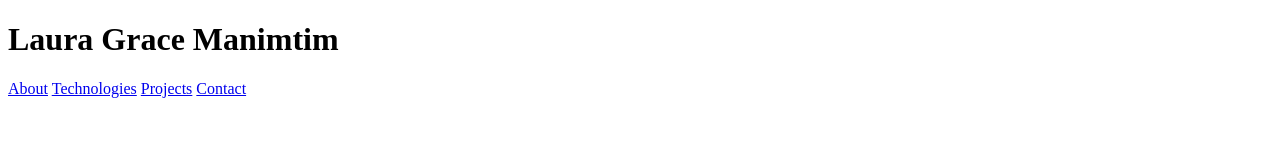
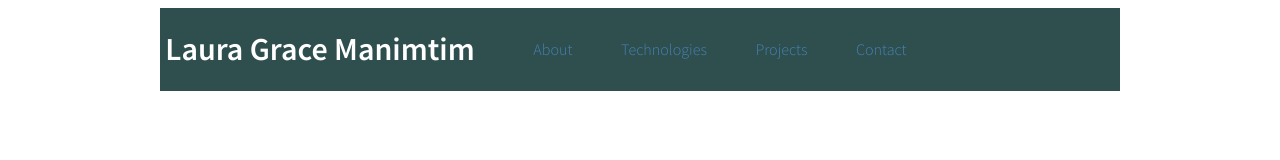
Before and after one commit to lauragracem/prep-portfolio, a website: page index.html in a window 1280 px wide. Drawn offline with Linux system fonts and the light colour scheme.

Commit message:
HTML with CSS class update

```diff
--- a/index.html
+++ b/index.html
@@ -1,21 +1,22 @@
 <!DOCTYPE html>
-
-<html>
+<html lang="en">
   <head>
+    <meta charset="UTF-8">
+    <meta name="viewport" content="width=device-width, initial-scale=1.0">
     <link href="https://fonts.googleapis.com/css?family=Source+Sans+Pro:300,600&display=swap" rel="stylesheet">
-    <link href="grid.css">
-    <link href="styles.css">
+    <link href="grid.css" rel="stylesheet">
+    <link href="styles.css" rel="stylesheet">
     <title>Prep Portfolio</title>
   </head>
   <body>
-    <div class="container">
-      <header class="row">
+    <div class="container text-align-center">
+      <header class="row justify-between align-center white-text page-header">
         <h1 class="col-4">Laura Grace Manimtim</h1>
-        <nav class="col-6 row">
-          <a href="#about">About</a>
-          <a href="#tech">Technologies</a>
-          <a href="#projects">Projects</a>
-          <a href="#contact">Contact</a>
+        <nav class="col-6 row justify-evenly">
+          <a class="white-text nav-item" href="#about">About</a>
+          <a class="white-text nav-item" href="#tech">Technologies</a>
+          <a class="white-text nav-item" href="#projects">Projects</a>
+          <a class="white-text nav-item" href="#contact">Contact</a>
         </nav>
       </header>
     </div>
```
